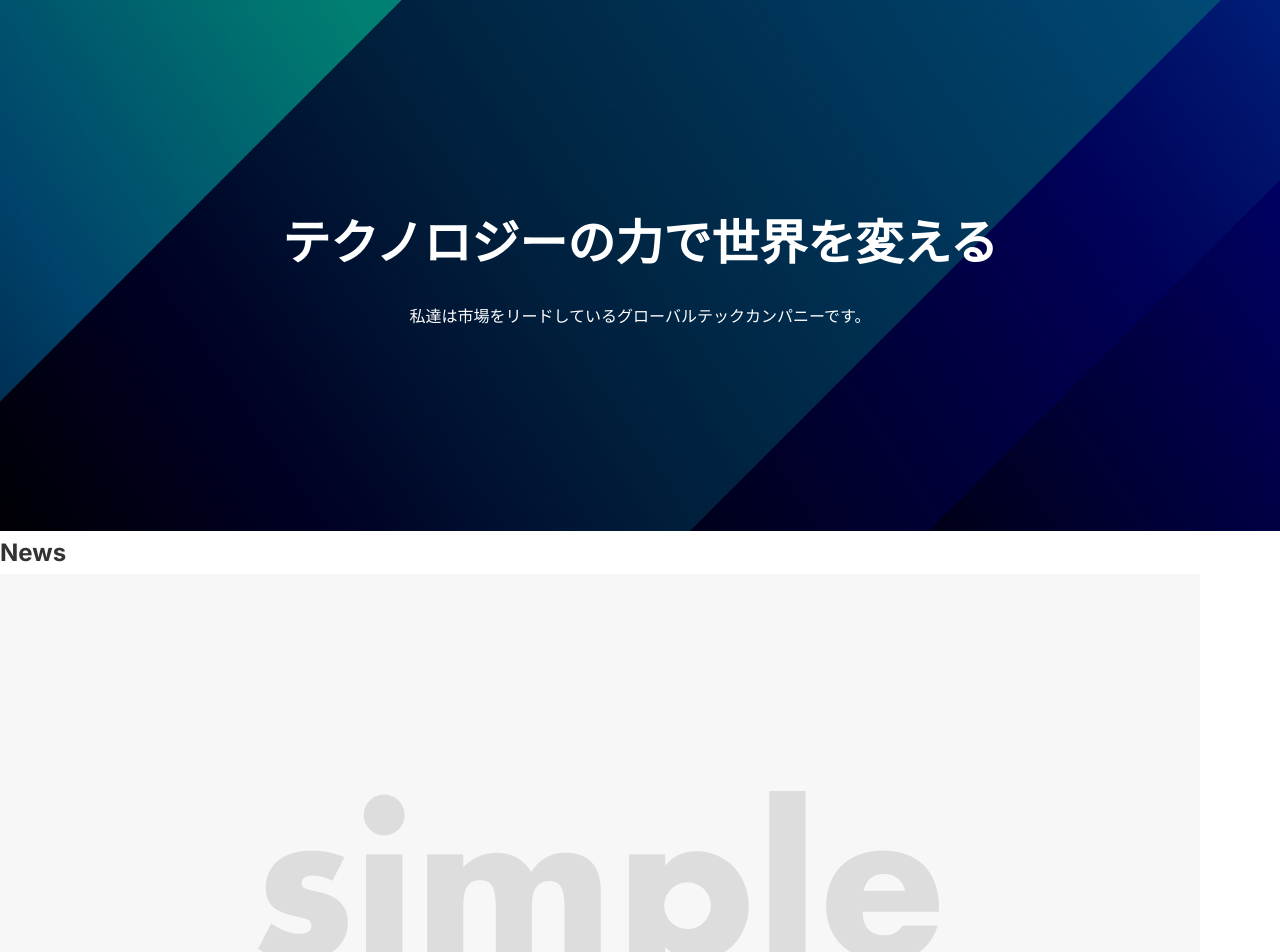
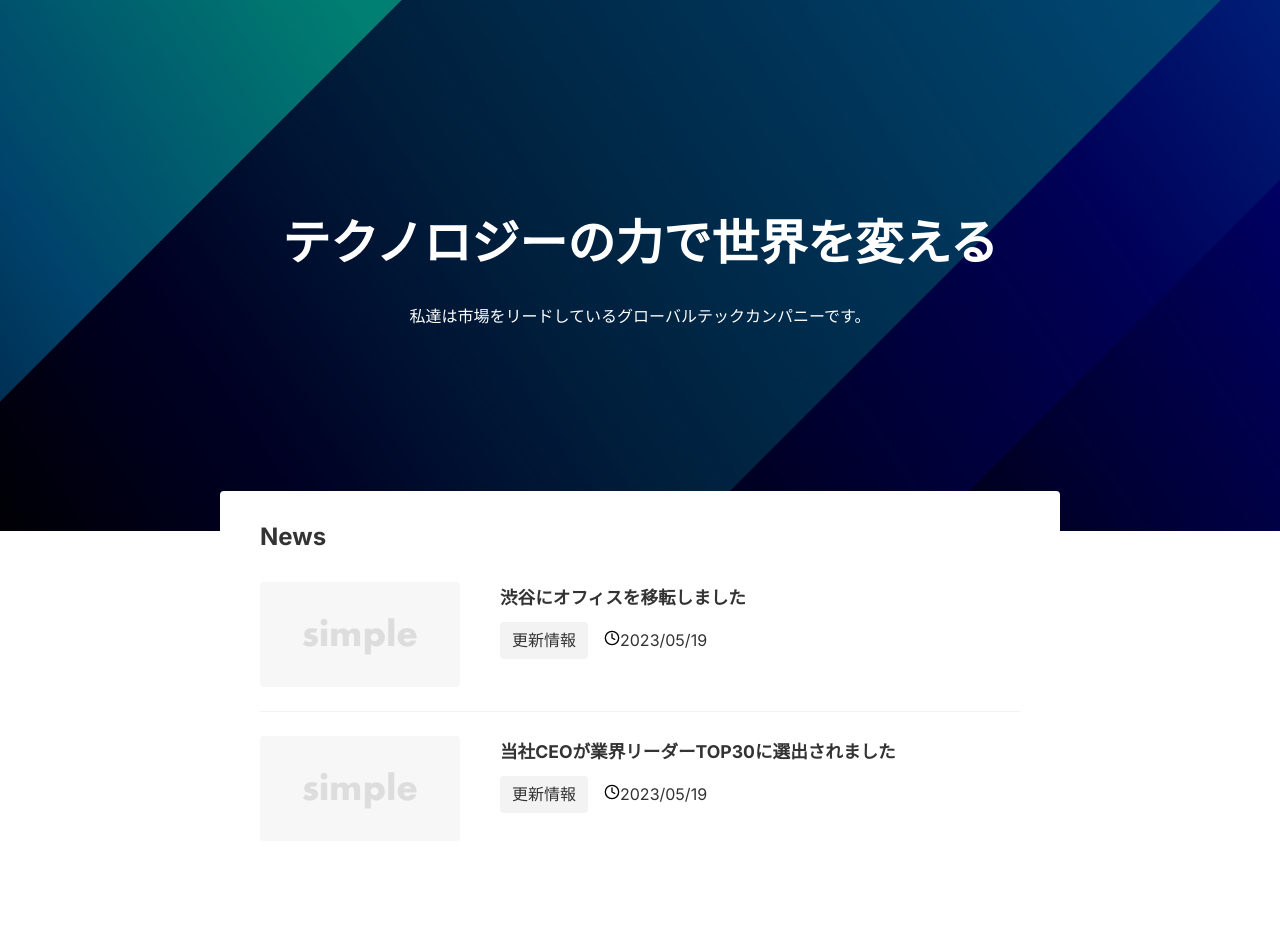
Before and after one commit to itc-s24013/my-next-project2, a Next.js app: page / in a window 1280 px wide. Shown: the top 952 px of the page. After the commit the page ends 889 px from the top, so only its background shows below. Built offline with nearby package versions, Linux system fonts and the light colour scheme.

Commit message:
news表示のデザイン調整

```diff
--- a/app/page.module.css
+++ b/app/page.module.css
@@ -34,6 +34,65 @@
   z-index: -1;
 }
 
+.news {
+  position: relative;
+  background-color: #fff;
+  width: 840px;
+  margin: -40px auto 0;
+  padding: 24px 40px;
+  border-radius: var(--border-radius);
+}
+
+.newsTitle {
+  font-size: 1.5rem;
+}
+
+.list {
+  border-bottom: 1px solid var(--color-border-light);
+}
+.list:last-child {
+  border-bottom: none;
+}
+
+.link {
+  display: flex;
+  align-items: flex-start;
+  gap: 40px;
+  padding: 24px 0;
+}
+
+.image {
+  width: 200px;
+  height: auto;
+  border-radius: var(--border-radius);
+}
+
+.newsItemTitle {
+  font-size: 1.1rem;
+  font-weight: bold;
+  margin-bottom: 0.5rem;
+}
+
+.meta {
+  display: flex;
+  align-items: center;
+  gap: 16px;
+}
+
+.tag {
+  background-color: var(--color-bg-sub);
+  padding: 4px 12px;
+  border-radius: var(--border-radius);
+  white-space: nowrap;
+  font-size: 1rem;
+}
+
+@media (max-width: 1000px) {
+  .news {
+    width: calc(100% - 160px);
+  }
+}
+
 @media (max-width: 640px) {
   .top {
     padding: 120px 16px;
@@ -60,4 +119,9 @@
     justify-content: center;
     z-index: -1;
   }
+
+  .news {
+    width: calc(100% - 32px);
+    padding: 16px 24px;
+  }
 }
```
